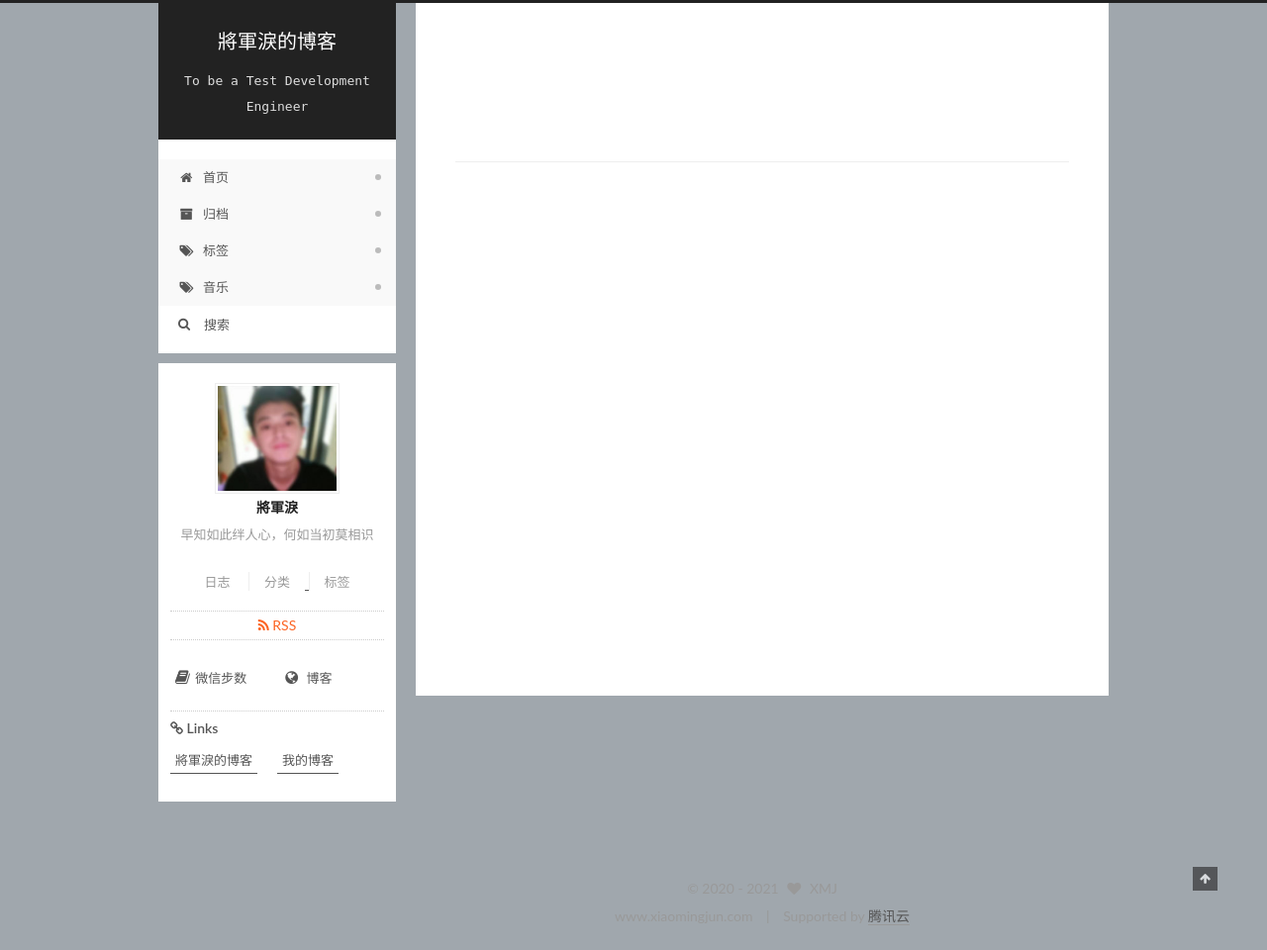
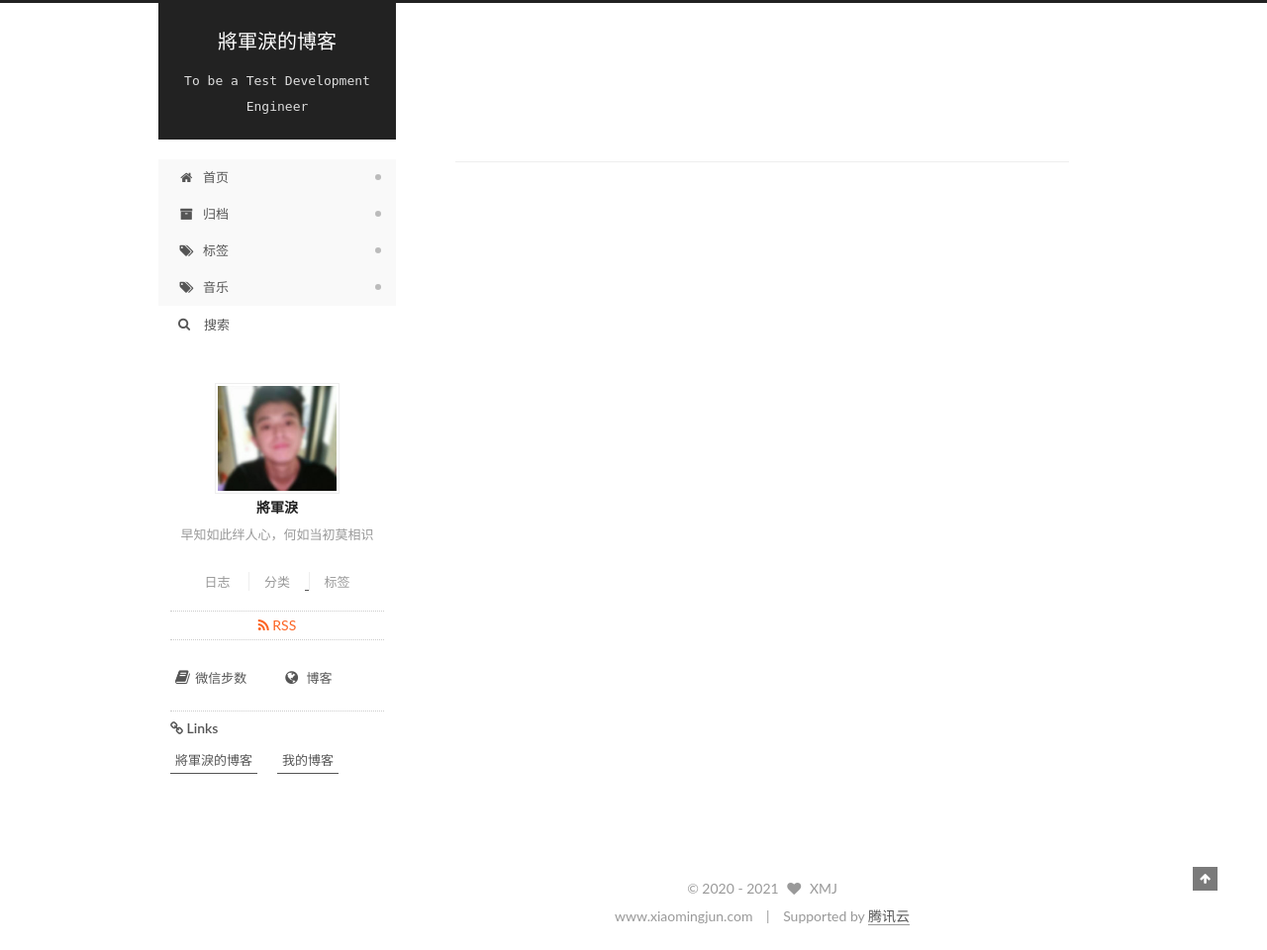
Before and after one commit to xmj-png/MyBlog, a Django app: template templates/index.html in a window 1280 px wide. Shown: the whole page at 99% size. Run offline with Django 3.2, Linux system fonts and the light colour scheme; the template is opened without the code that fills it, so the values that code supplies are empty; some libraries are stand-ins or nearby versions.

Commit message:
背景颜色

```diff
--- a/static/css_js/test.css
+++ b/static/css_js/test.css
@@ -1,3 +1,3 @@
 body{
-	background-color: #a0a7ad;
+	background-color: #ffffff;
 }
```
